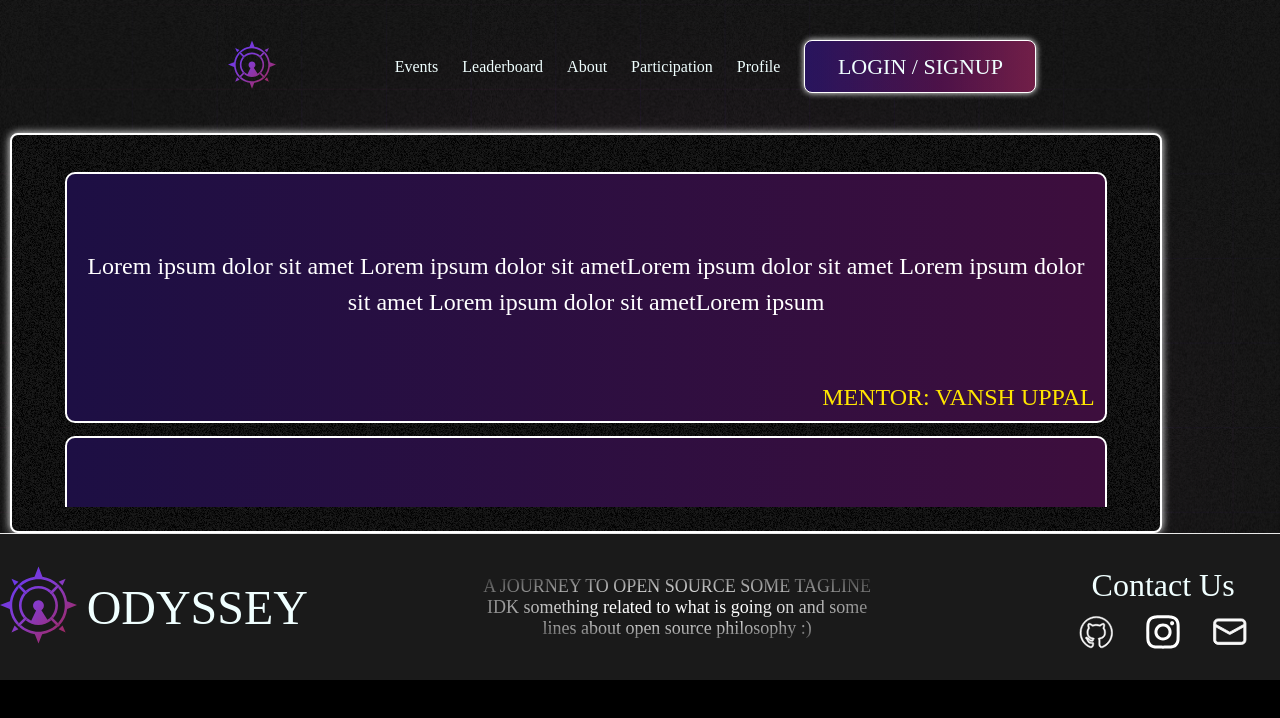
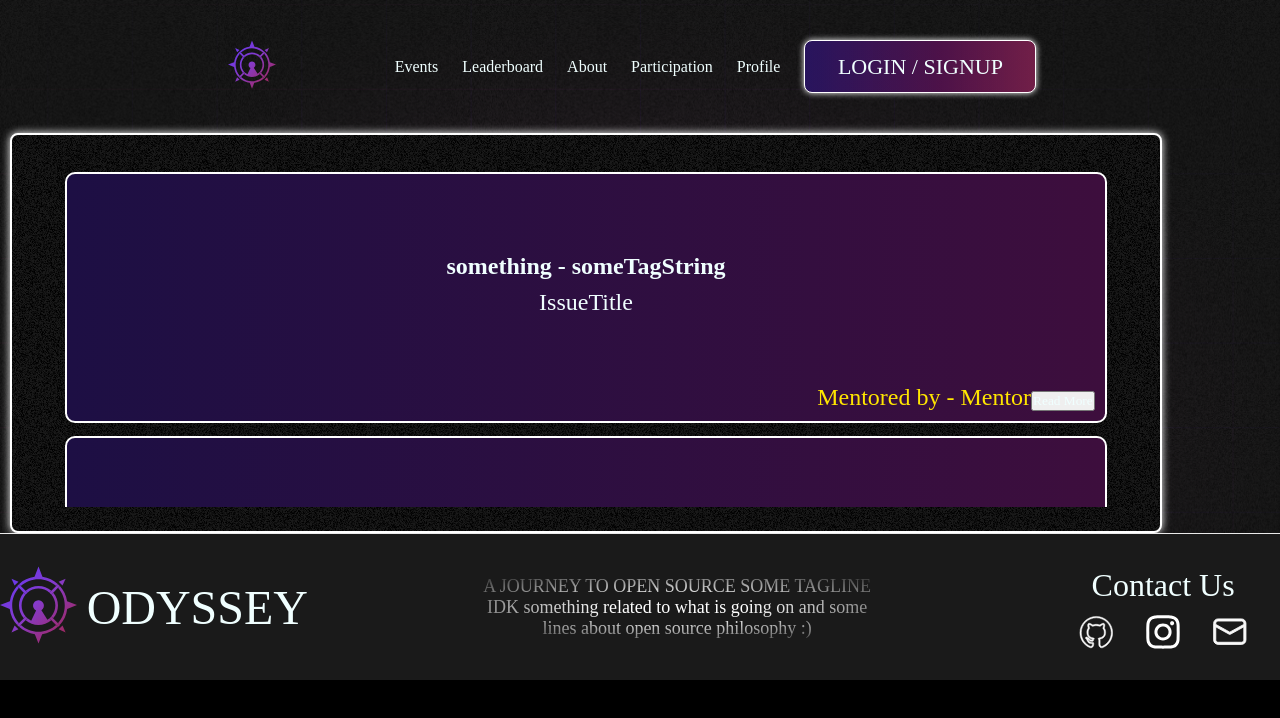
Before and after one commit to sdslabs/odyssey, a Next.js app in the folder frontend/: page /participation/scrollable in a window 1280 px wide. Shown: the top 718 px of the page. Built offline with nearby package versions, Linux system fonts and the light colour scheme; no server answers; a web font is replaced by a local one.

Commit message:
Make Repo List Dynamic

```diff
--- a/frontend/components/RepoComponent.js
+++ b/frontend/components/RepoComponent.js
@@ -1,19 +1,21 @@
 import PropTypes from 'prop-types'
 
-const Repo=( {description, mentor} )=>{
+const Repo=( {Card} )=>{
     return (
         <div class="repobox">
             <div class="description">
-                {description}
+            <h4><b>{Card.repoName} - {Card.tag}</b></h4>
+              <p>{Card.issueTitle}</p>
             </div>
             <div class="mentor">
-                MENTOR: {mentor}
+                Mentored by - {Card.mentor}
+                {Card.claim == false ? <button>Read More</button> : <p>Assigned to - {Card.assignee}</p>}
             </div>
         </div>
     )
 }
 
-Repo.defaultProp={
+/* Repo.defaultProp={
     description:"Lorem ipsum dolor sit amet Lorem ipsum dolor sit ametLorem ipsum dolor sit amet Lorem ipsum dolor sit amet Lorem ipsum dolor sit ametLorem ipsum ",
     mentor: "VANSH UPPAl"
 }
@@ -21,5 +23,5 @@ Repo.defaultProp={
 Repo.defaultProp={
     description: PropTypes.string,
     mentor: PropTypes.string
-}
+} */
 export default Repo
--- a/frontend/components/RepoList.js
+++ b/frontend/components/RepoList.js
@@ -1,13 +1,12 @@
 import Repo from './RepoComponent'
-
 
 const ReposToContribute=({list})=>{
     return (
             <div class="repodialogue">
                 <div class="scroll">
-            {list.map((repo) => {
+            {list.map((Card) => {
                 return (
-                    <Repo key={repo.id} description={repo.description} mentor={repo.mentor} />
+                    <Repo Card={Card} />
                 );
             })}
             </div>
--- a/frontend/pages/participation/index.js
+++ b/frontend/pages/participation/index.js
@@ -1,9 +1,10 @@
 import AboutCard from "../../components/AboutCard";
+import Home from "./scrollable";
 
 export default function Participation() {
     return (
       <div>
-        <AboutCard />
+        <Home />
       </div>
     );
   }
--- a/frontend/pages/participation/scrollable.js
+++ b/frontend/pages/participation/scrollable.js
@@ -1,23 +1,36 @@
 import ReposToContribute from '../../components/RepoList';
-
-const Repos=[
-  {mentor:"VANSH UPPAL", description:"Lorem ipsum dolor sit amet Lorem ipsum dolor sit ametLorem ipsum dolor sit amet Lorem ipsum dolor sit amet Lorem ipsum dolor sit ametLorem ipsum  "},
-  {mentor:"VANSH UPPAL", description:"Lorem ipsum dolor sit amet Lorem ipsum dolor sit ametLorem ipsum dolor sit amet Lorem ipsum dolor sit amet Lorem ipsum dolor sit ametLorem ipsum "},
-  {mentor:"VANSH UPPAL", description:"Lorem ipsum dolor sit amet Lorem ipsum dolor sit ametLorem ipsum dolor sit amet Lorem ipsum dolor sit amet Lorem ipsum dolor sit ametLorem ipsum "},
-  {mentor:"VANSH UPPAL", description:"Lorem ipsum dolor sit amet Lorem ipsum dolor sit ametLorem ipsum dolor sit amet Lorem ipsum dolor sit amet Lorem ipsum dolor sit ametLorem ipsum "},
-  {mentor:"VANSH UPPAL", description:"Lorem ipsum dolor sit amet Lorem ipsum dolor sit ametLorem ipsum dolor sit amet Lorem ipsum dolor sit amet Lorem ipsum dolor sit ametLorem ipsum "},
-  {mentor:"VANSH UPPAL", description:"Lorem ipsum dolor sit amet Lorem ipsum dolor sit ametLorem ipsum dolor sit amet Lorem ipsum dolor sit amet Lorem ipsum dolor sit ametLorem ipsum "},
-  {mentor:"VANSH UPPAL", description:"Lorem ipsum dolor sit amet Lorem ipsum dolor sit ametLorem ipsum dolor sit amet Lorem ipsum dolor sit amet Lorem ipsum dolor sit ametLorem ipsum "},
-  {mentor:"VANSH UPPAL", description:"Lorem ipsum dolor sit amet Lorem ipsum dolor sit ametLorem ipsum dolor sit amet Lorem ipsum dolor sit amet Lorem ipsum dolor sit ametLorem ipsum "},
-  {mentor:"VANSH UPPAL", description:"Lorem ipsum dolor sit amet Lorem ipsum dolor sit ametLorem ipsum dolor sit amet Lorem ipsum dolor sit amet Lorem ipsum dolor sit ametLorem ipsum "},
-  {mentor:"VANSH UPPAL", description:"Lorem ipsum dolor sit amet Lorem ipsum dolor sit ametLorem ipsum dolor sit amet Lorem ipsum dolor sit amet Lorem ipsum dolor sit ametLorem ipsum "}
-]
+import {useState} from 'react';
 
 export default function Home() {
-
+  const [CardData, setCardData] = useState([
+    {
+      repoName: 'something',
+      tag: 'someTagString',
+      issueTitle: 'IssueTitle',
+      mentor: 'Mentor',
+      claim: false,
+      assignee: 'somedude'
+    },
+    {
+      repoName: 'something',
+      tag: 'someTagString',
+      issueTitle: 'IssueTitle',
+      mentor: 'Mentor',
+      claim: true,
+      assignee: 'somedude'
+    },
+    {
+      repoName: 'something',
+      tag: 'someTagString',
+      issueTitle: 'IssueTitle',
+      mentor: 'Mentor',
+      claim: false,
+      assignee: 'somedude'
+    }
+  ]);
   return (
     <div>
-        <ReposToContribute list={Repos}/>
+        <ReposToContribute list={CardData}/>
     </div>
   );
 }
```
Also changed, not shown: frontend/pages/events/index.js (+0 -29 lines).
